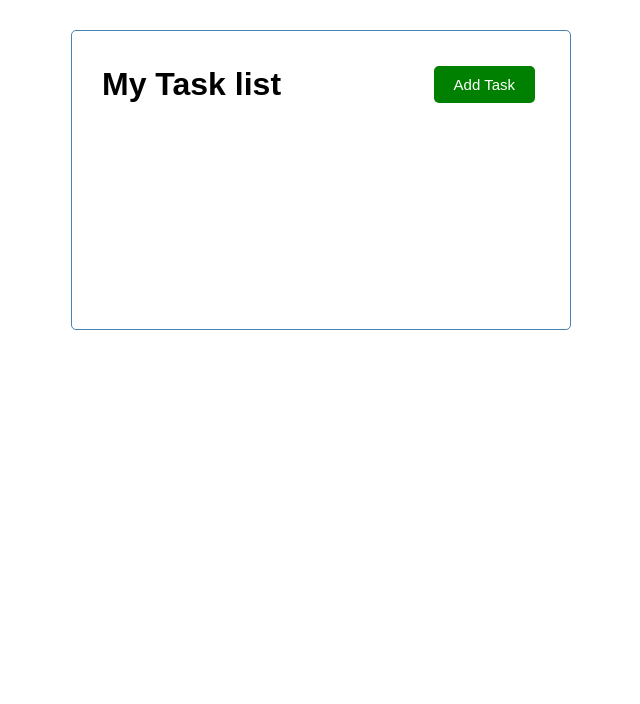
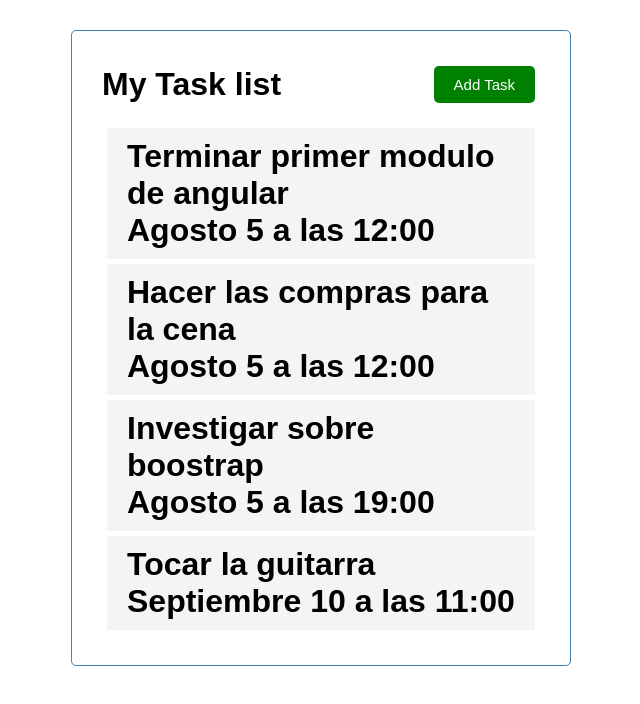
Before and after one commit to sebastianignaciom/task-list, an Angular app: page / in a window 1280 px wide. Shown: the top 704 px of the page, without its empty margins (319-959 px from the left). Built offline with nearby package versions, Linux system fonts and the light colour scheme.

Commit message:
Lista de items

```diff
--- a/src/app/app.component.html
+++ b/src/app/app.component.html
@@ -1,3 +1,4 @@
 <div class="container">
   <app-header></app-header>
+  <app-tasks></app-tasks>
 </div>
--- a/src/app/app.module.ts
+++ b/src/app/app.module.ts
@@ -4,12 +4,16 @@ import { BrowserModule } from '@angular/platform-browser';
 import { AppComponent } from './app.component';
 import { HeaderComponent } from './component/header/header.component';
 import { ButtonComponent } from './component/button/button.component';
+import { TasksComponent } from './component/tasks/tasks.component';
+import { TasksItemComponent } from './component/tasks-item/tasks-item.component';
 
 @NgModule({
   declarations: [
     AppComponent,
     HeaderComponent,
-    ButtonComponent
+    ButtonComponent,
+    TasksComponent,
+    TasksItemComponent
   ],
   imports: [
     BrowserModule
--- /dev/null
+++ b/src/app/component/tasks-item/tasks-item.component.css
@@ -0,0 +1,16 @@
+.task{
+    background-color: #f4f4f4 ;
+    margin: 5px;
+    padding: 10px 20px;
+    cursor: pointer;
+}
+
+.task.rimender{
+    border-left: 5px solid green ;
+}
+
+.task h3{
+    display: flex;
+    align-items: center;
+    justify-content: space-between;
+}
--- /dev/null
+++ b/src/app/component/tasks-item/tasks-item.component.html
@@ -0,0 +1,4 @@
+<div class="task">
+    <h1>{{task.text}}</h1>
+    <h1>{{task.day}}</h1>
+</div>
--- /dev/null
+++ b/src/app/component/tasks-item/tasks-item.component.ts
@@ -0,0 +1,19 @@
+import { Component, OnInit, Input } from '@angular/core';
+import { Task } from 'src/app/Task';
+import { TASK } from 'src/app/mock_tasks';
+
+@Component({
+  selector: 'app-tasks-item',
+  templateUrl: './tasks-item.component.html',
+  styleUrls: ['./tasks-item.component.css']
+})
+export class TasksItemComponent implements OnInit {
+
+  @Input() task: Task=TASK[0]
+
+  constructor() { }
+
+  ngOnInit(): void {
+  }
+
+}
--- /dev/null
+++ b/src/app/component/tasks/tasks.component.html
@@ -0,0 +1,5 @@
+<app-tasks-item
+    *ngFor="let task of tasks"
+    [task]="task"
+    >
+</app-tasks-item>
--- /dev/null
+++ b/src/app/component/tasks/tasks.component.ts
@@ -0,0 +1,19 @@
+import { Component, OnInit } from '@angular/core';
+import { Task } from 'src/app/Task';
+import { TASK } from 'src/app/mock_tasks';
+
+@Component({
+  selector: 'app-tasks',
+  templateUrl: './tasks.component.html',
+  styleUrls: ['./tasks.component.css']
+})
+export class TasksComponent implements OnInit {
+
+  tasks: Task[]= TASK;
+
+  constructor() { }
+
+  ngOnInit(): void {
+  }
+
+}
```
Also changed, not shown: src/app/Task.ts (+8 -0 lines), src/app/component/tasks/tasks.component.css (added).
